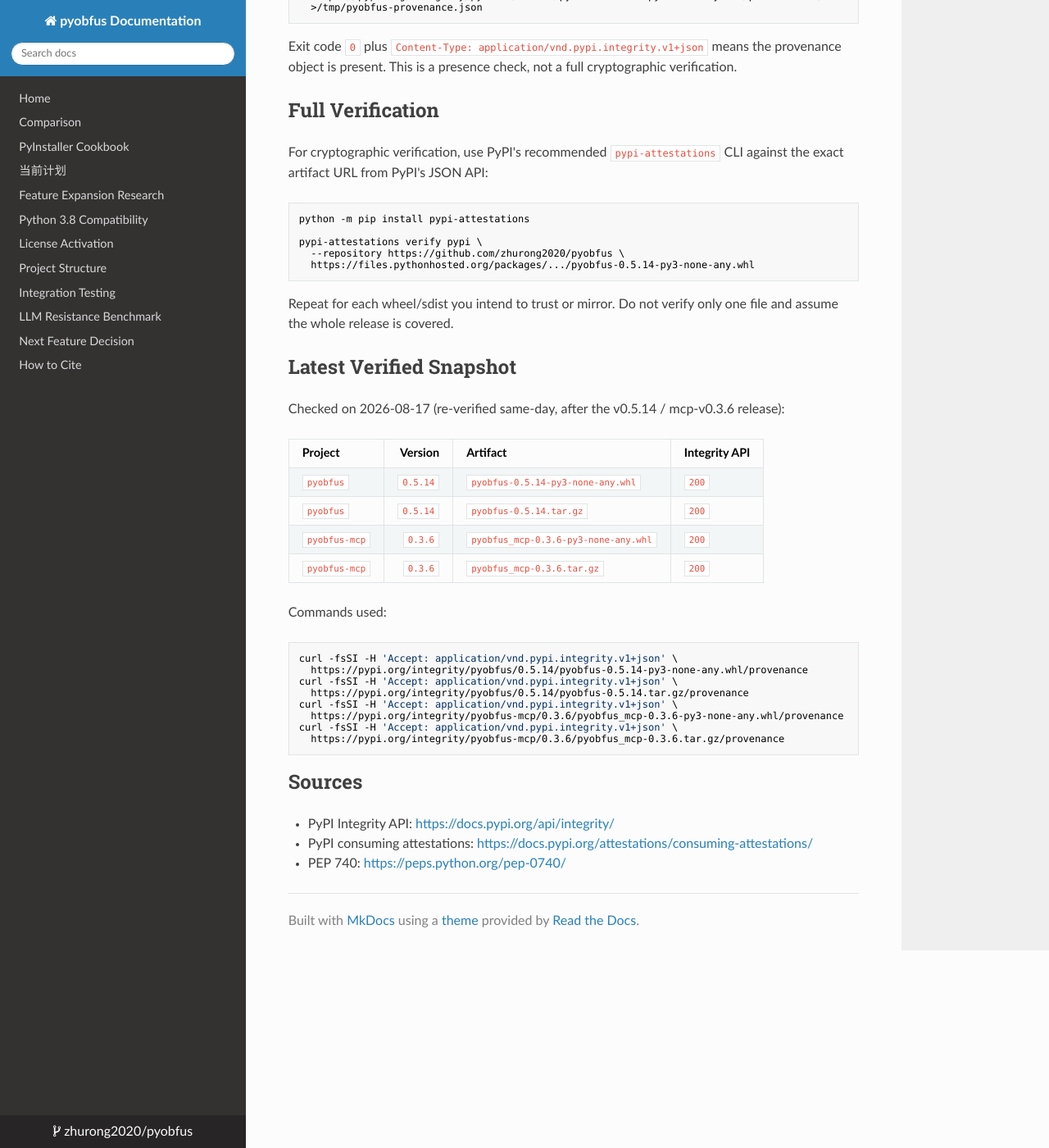
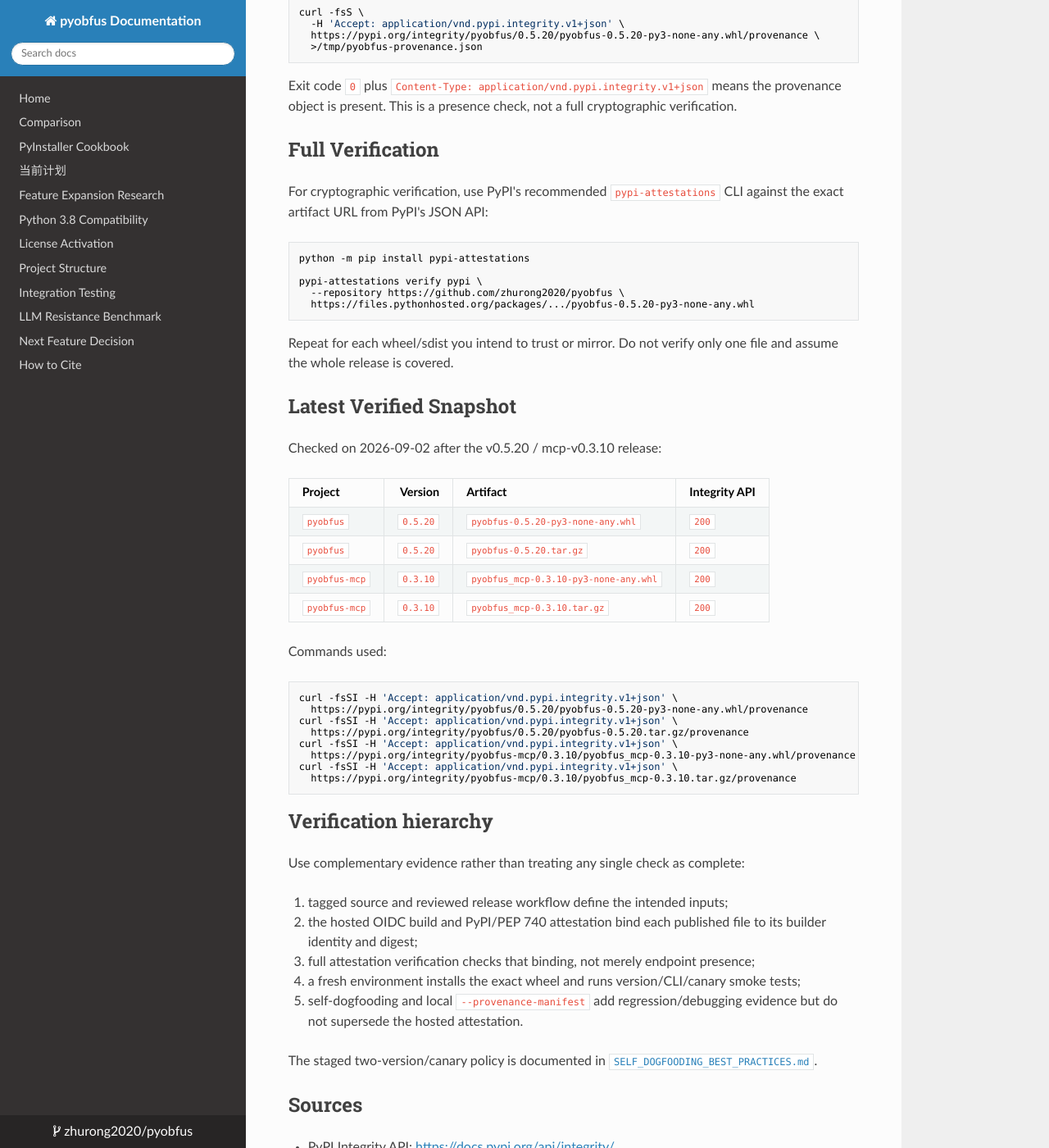
Before and after one commit to zhurong2020/pyobfus, an MkDocs documentation site: the page built from docs/RELEASE_PROVENANCE_VERIFICATION.md, in a window 1280 px wide and 1400 px high, scrolled down 591 px. Shown: the whole window at 82% size. Built offline with MkDocs 1.6.1, drawn with Linux system fonts in a browser that asks for light colours; nearby versions of some CDN libraries; some of the changed text lies outside the part shown.

Commit message:
docs: sync dogfooding and provenance guidance

````diff
--- a/docs/RELEASE_PROVENANCE_VERIFICATION.md
+++ b/docs/RELEASE_PROVENANCE_VERIFICATION.md
@@ -2,6 +2,8 @@
 
 This runbook covers pyobfus's own PyPI release provenance. It is separate from
 `--provenance-manifest`, which records provenance for a user's obfuscated output.
+It also remains separate from self-dogfooding: a tool successfully scanning or
+processing its own source is regression evidence, not release authenticity.
 
 PyPI's Integrity API exposes PEP 740 provenance objects at:
 
@@ -20,7 +22,7 @@
 ```bash
 curl -fsS \
   -H 'Accept: application/vnd.pypi.integrity.v1+json' \
-  https://pypi.org/integrity/pyobfus/0.5.14/pyobfus-0.5.14-py3-none-any.whl/provenance \
+  https://pypi.org/integrity/pyobfus/0.5.20/pyobfus-0.5.20-py3-none-any.whl/provenance \
   >/tmp/pyobfus-provenance.json
 ```
 
@@ -38,7 +40,7 @@
 
 pypi-attestations verify pypi \
   --repository https://github.com/zhurong2020/pyobfus \
-  https://files.pythonhosted.org/packages/.../pyobfus-0.5.14-py3-none-any.whl
+  https://files.pythonhosted.org/packages/.../pyobfus-0.5.20-py3-none-any.whl
 ```
 
 Repeat for each wheel/sdist you intend to trust or mirror. Do not verify only
@@ -46,28 +48,44 @@
 
 ## Latest Verified Snapshot
 
-Checked on 2026-08-17 (re-verified same-day, after the v0.5.14 / mcp-v0.3.6
-release):
+Checked on 2026-09-02 after the v0.5.20 / mcp-v0.3.10 release:
 
 | Project | Version | Artifact | Integrity API |
 |---|---:|---|---|
-| `pyobfus` | `0.5.14` | `pyobfus-0.5.14-py3-none-any.whl` | `200` |
-| `pyobfus` | `0.5.14` | `pyobfus-0.5.14.tar.gz` | `200` |
-| `pyobfus-mcp` | `0.3.6` | `pyobfus_mcp-0.3.6-py3-none-any.whl` | `200` |
-| `pyobfus-mcp` | `0.3.6` | `pyobfus_mcp-0.3.6.tar.gz` | `200` |
+| `pyobfus` | `0.5.20` | `pyobfus-0.5.20-py3-none-any.whl` | `200` |
+| `pyobfus` | `0.5.20` | `pyobfus-0.5.20.tar.gz` | `200` |
+| `pyobfus-mcp` | `0.3.10` | `pyobfus_mcp-0.3.10-py3-none-any.whl` | `200` |
+| `pyobfus-mcp` | `0.3.10` | `pyobfus_mcp-0.3.10.tar.gz` | `200` |
 
 Commands used:
 
 ```bash
 curl -fsSI -H 'Accept: application/vnd.pypi.integrity.v1+json' \
-  https://pypi.org/integrity/pyobfus/0.5.14/pyobfus-0.5.14-py3-none-any.whl/provenance
+  https://pypi.org/integrity/pyobfus/0.5.20/pyobfus-0.5.20-py3-none-any.whl/provenance
 curl -fsSI -H 'Accept: application/vnd.pypi.integrity.v1+json' \
-  https://pypi.org/integrity/pyobfus/0.5.14/pyobfus-0.5.14.tar.gz/provenance
+  https://pypi.org/integrity/pyobfus/0.5.20/pyobfus-0.5.20.tar.gz/provenance
 curl -fsSI -H 'Accept: application/vnd.pypi.integrity.v1+json' \
-  https://pypi.org/integrity/pyobfus-mcp/0.3.6/pyobfus_mcp-0.3.6-py3-none-any.whl/provenance
+  https://pypi.org/integrity/pyobfus-mcp/0.3.10/pyobfus_mcp-0.3.10-py3-none-any.whl/provenance
 curl -fsSI -H 'Accept: application/vnd.pypi.integrity.v1+json' \
-  https://pypi.org/integrity/pyobfus-mcp/0.3.6/pyobfus_mcp-0.3.6.tar.gz/provenance
+  https://pypi.org/integrity/pyobfus-mcp/0.3.10/pyobfus_mcp-0.3.10.tar.gz/provenance
 ```
+
+## Verification hierarchy
+
+Use complementary evidence rather than treating any single check as complete:
+
+1. tagged source and reviewed release workflow define the intended inputs;
+2. the hosted OIDC build and PyPI/PEP 740 attestation bind each published file
+   to its builder identity and digest;
+3. full attestation verification checks that binding, not merely endpoint
+   presence;
+4. a fresh environment installs the exact wheel and runs version/CLI/canary
+   smoke tests;
+5. self-dogfooding and local `--provenance-manifest` add regression/debugging
+   evidence but do not supersede the hosted attestation.
+
+The staged two-version/canary policy is documented in
+[`SELF_DOGFOODING_BEST_PRACTICES.md`](SELF_DOGFOODING_BEST_PRACTICES.md).
 
 ## Sources
 
````
Also changed, not shown: AGENTS.md (+17 -0 lines), CONTRIBUTING.md (+7 -0 lines), docs/PROVENANCE_MANIFEST.md (+7 -0 lines).
